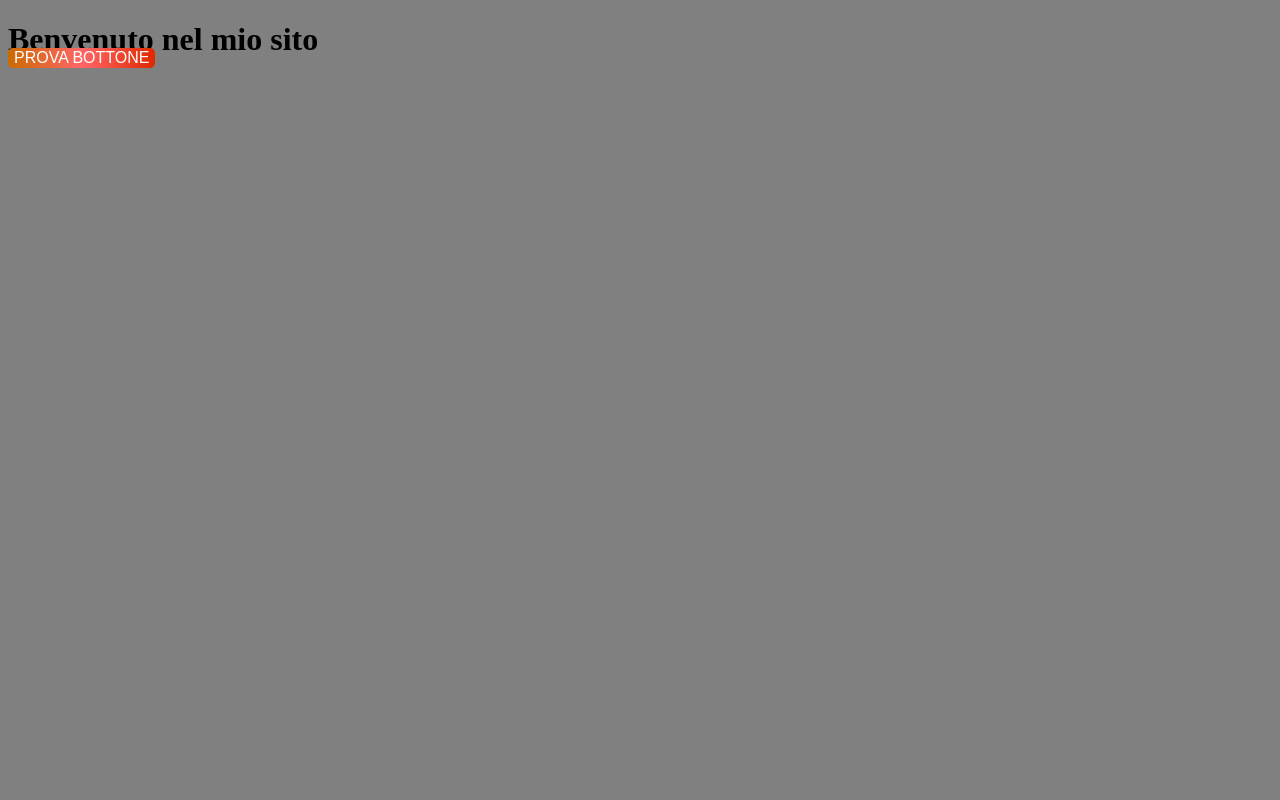
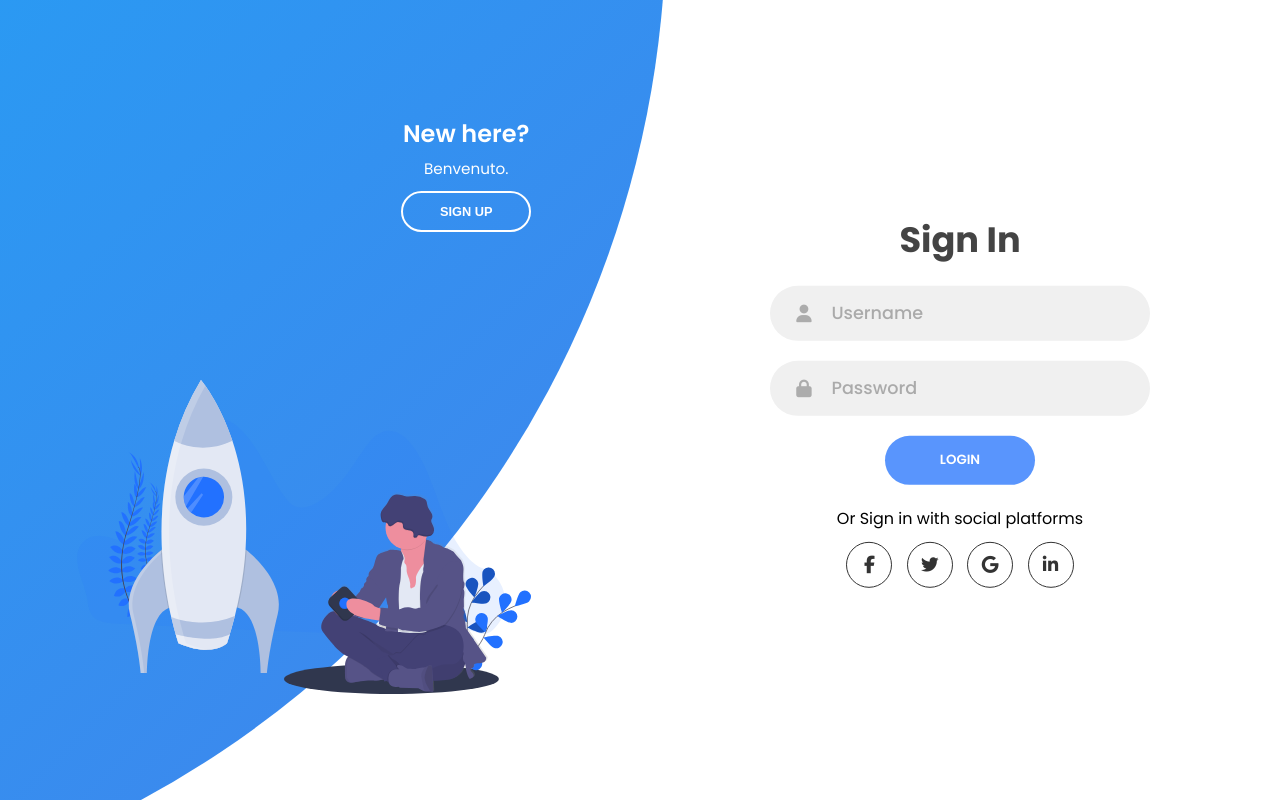
Before and after one commit to matteokalcich/Login, a plain HTML site: page index.html in a window 1280 px wide. Drawn offline with Linux system fonts and the light colour scheme.

Commit message:
Pagina di login

```diff
--- a/index.html
+++ b/index.html
@@ -1,19 +1,112 @@
 <!doctype html>
 <html lang="en">
   <head>
-    <title>Ciao</title>
     <meta charset="UTF-8" />
-    <meta name="viewport" content="width=device-width, initial-scale=1" />
-    <link rel="stylesheet" href="style.css" />
-    <script src="script.js"></script>
+    <meta name="viewport" content="width=device-width, initial-scale=1.0" />
+    <title>Login</title>
+    <link rel="stylesheet" type="text/css" href="style_login.css" />
+    <script
+      src="https://kit.fontawesome.com/64d58efce2.js"
+      crossorigin="anonymous"
+    ></script>
   </head>
+  <body>
+    <div class="container">
+      <div class="forms-container">
+        <div class="signin-signup">
+          <form action="" class="sign-in-form">
+            <h2 class="title">Sign In</h2>
+            <div class="input-field">
+              <i class="fas fa-user"></i>
+              <input id="username_field" type="text" placeholder="Username" />
+            </div>
+            <div class="input-field">
+              <i class="fas fa-lock"></i>
+              <input
+                id="password_field"
+                type="password"
+                placeholder="Password"
+              />
+            </div>
+            <input
+              type="submit"
+              value="Login"
+              class="btn solid"
+              onclick="login()"
+            />
 
-  <header>
-    <h1>Benvenuto nel mio sito</h1>
-  </header>
-  <body>
-    <button id="redirect_btn" type="button" onclick="redirect()">
-      Prova Bottone
-    </button>
+            <p class="social-text">Or Sign in with social platforms</p>
+            <div class="social-media">
+              <a href="#" class="social-icon">
+                <i class="fab fa-facebook-f"></i>
+              </a>
+              <a href="#" class="social-icon">
+                <i class="fab fa-twitter"></i>
+              </a>
+              <a href="#" class="social-icon">
+                <i class="fab fa-google"></i>
+              </a>
+              <a href="#" class="social-icon">
+                <i class="fab fa-linkedin-in"></i>
+              </a>
+            </div>
+          </form>
+
+          <form action="" class="sign-up-form">
+            <h2 class="title">Sign Up</h2>
+            <div class="input-field">
+              <i class="fas fa-user"></i>
+              <input type="text" placeholder="Username" />
+            </div>
+            <div class="input-field">
+              <i class="fas fa-envelope"></i>
+              <input type="email" placeholder="Email" />
+            </div>
+            <div class="input-field">
+              <i class="fas fa-lock"></i>
+              <input type="password" placeholder="Password" />
+            </div>
+            <input type="submit" value="Sign Up" class="btn solid" />
+
+            <p class="social-text">Or Sign up with social platforms</p>
+            <div class="social-media">
+              <a href="#" class="social-icon">
+                <i class="fab fa-facebook-f"></i>
+              </a>
+              <a href="#" class="social-icon">
+                <i class="fab fa-twitter"></i>
+              </a>
+              <a href="#" class="social-icon">
+                <i class="fab fa-google"></i>
+              </a>
+              <a href="#" class="social-icon">
+                <i class="fab fa-linkedin-in"></i>
+              </a>
+            </div>
+          </form>
+        </div>
+      </div>
+      <div class="panels-container">
+        <div class="panel left-panel">
+          <div class="content">
+            <h3>New here?</h3>
+            <p>Benvenuto.</p>
+            <button class="btn transparent" id="sign-up-btn">Sign Up</button>
+          </div>
+          <img src="resources/log.svg" class="image" alt="" />
+        </div>
+
+        <div class="panel right-panel">
+          <div class="content">
+            <h3>One of us?</h3>
+            <p>Benvenuto.</p>
+            <button class="btn transparent" id="sign-in-btn">Sign In</button>
+          </div>
+          <img src="resources/register.svg" class="image" alt="" />
+        </div>
+      </div>
+    </div>
+
+    <script src="app.js"></script>
   </body>
 </html>
```
